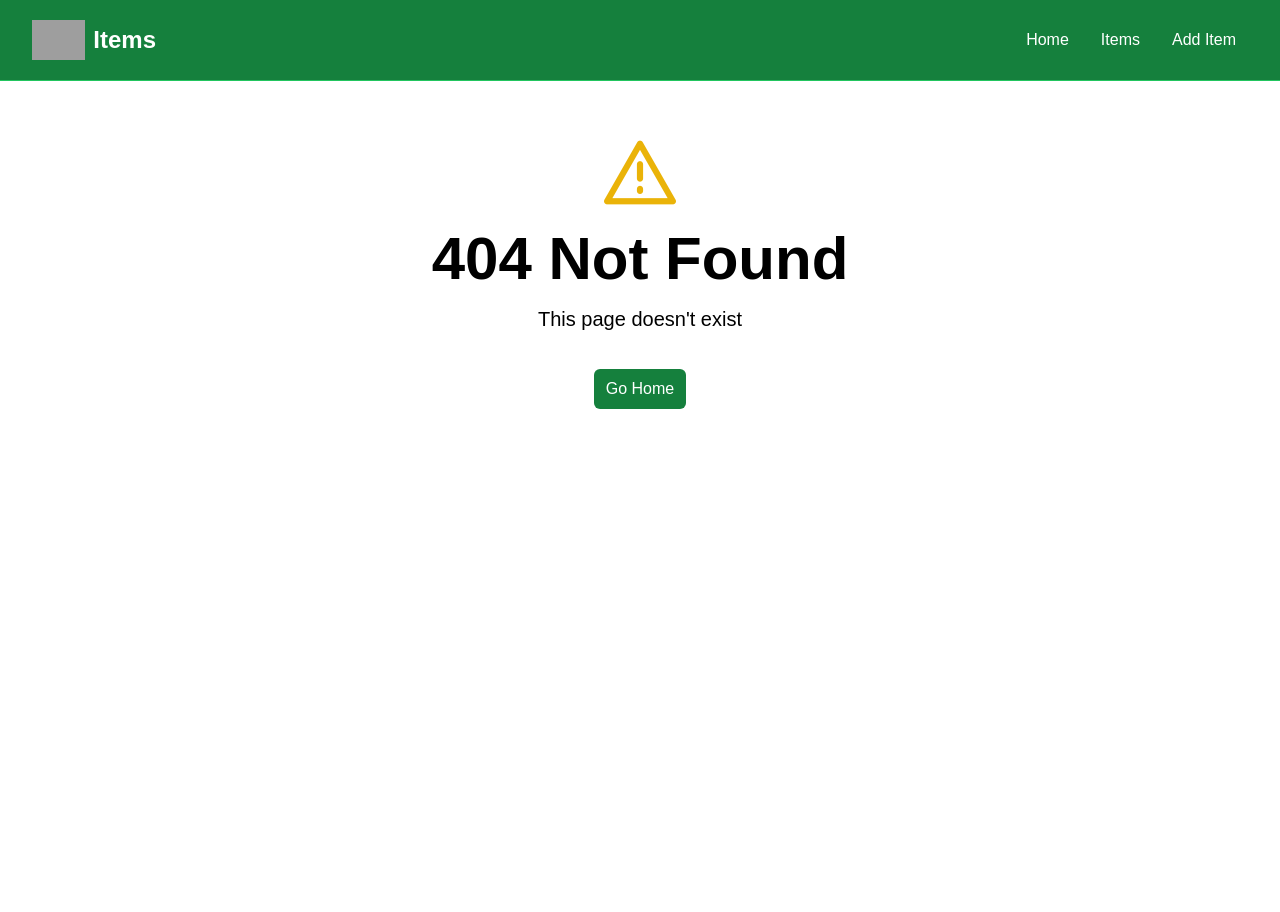
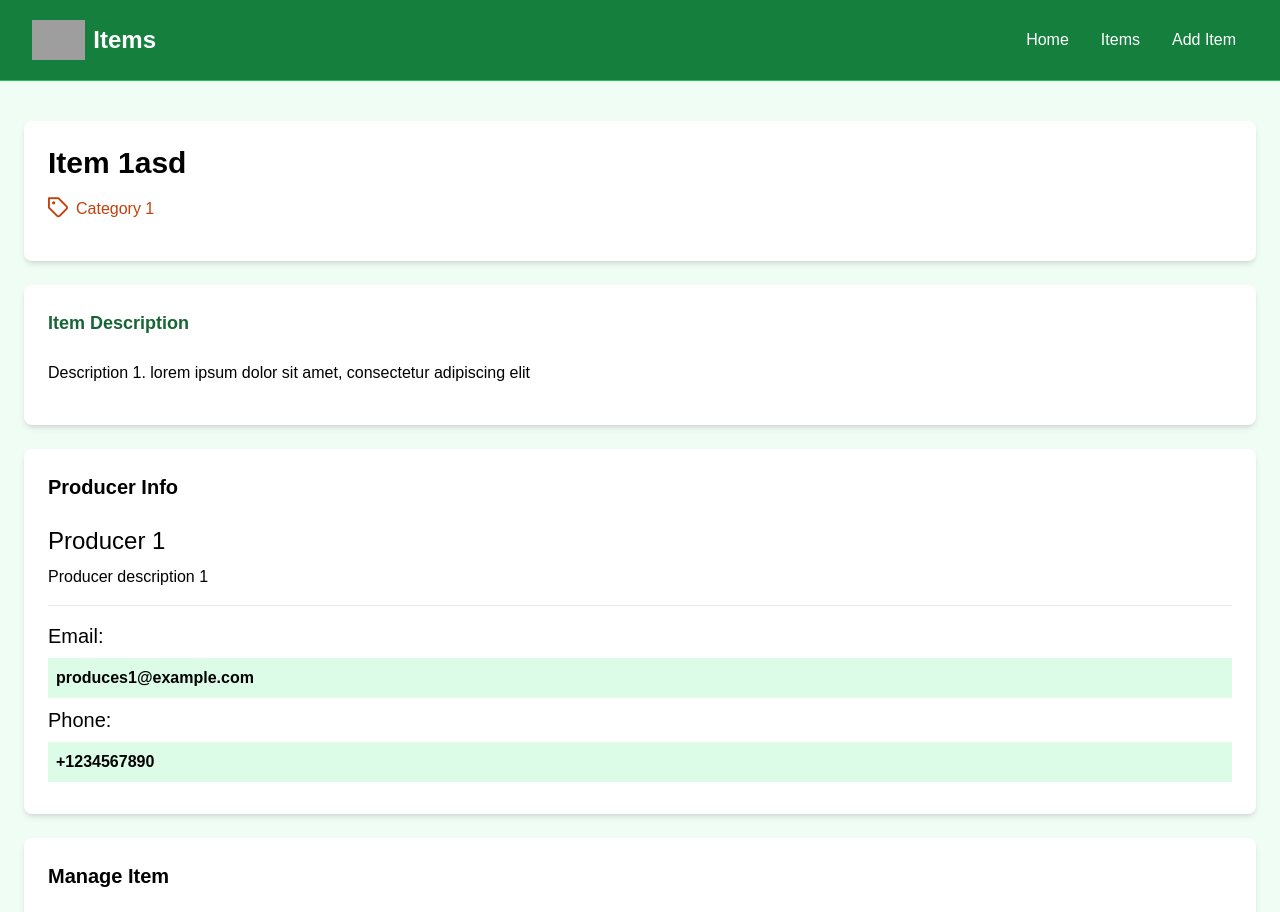
Before and after one commit to boolfalse/vue-job-board, a Vue app: page /items/1 in a window 1280 px wide. Before the commit this address had no page. Shown: the top 912 px of the page. Before the commit the page ends 800 px from the top, so only its background shows below. Built offline with nearby package versions, Linux system fonts and the light colour scheme; data requests are answered from the project's data file; grey boxes are pictures that could not be loaded.

Commit message:
Getting items from the server; Loader

```diff
--- a/package.json
+++ b/package.json
@@ -14,7 +14,8 @@
     "json-server": "^1.0.0-beta.3",
     "primeicons": "^7.0.0",
     "vue": "^3.5.12",
-    "vue-router": "^4.4.5"
+    "vue-router": "^4.4.5",
+    "vue-spinner": "^1.0.4"
   },
   "devDependencies": {
     "@vitejs/plugin-vue": "^5.1.4",
--- a/src/components/Item.vue
+++ b/src/components/Item.vue
@@ -47,7 +47,7 @@ const truncatedDescription = computed(() => {
           <i class="pi pi-tag text-orange-700"></i>
           {{ item.category }}
         </div>
-        <RouterLink to="`/items/${item.id}`" class="h-[36px] bg-green-500 hover:bg-green-600 text-white px-4 py-2 rounded-lg text-center text-sm">
+        <RouterLink :to="`/items/${item.id}`" class="h-[36px] bg-green-500 hover:bg-green-600 text-white px-4 py-2 rounded-lg text-center text-sm">
           See More
         </RouterLink>
       </div>
--- a/src/components/Items.vue
+++ b/src/components/Items.vue
@@ -1,7 +1,8 @@
 
 <script setup>
 import Item from './Item.vue';
-import {defineProps, onMounted, ref} from 'vue';
+import PulseLoader from 'vue-spinner/src/PulseLoader.vue';
+import {defineProps, onMounted, reactive} from 'vue';
 import axios from "axios";
 
 defineProps({
@@ -12,14 +13,19 @@ defineProps({
   },
 });
 
-const items = ref([]);
+const state = reactive({
+  items: [],
+  isLoading: true,
+});
 
 onMounted(async () => {
   try {
     const response = await axios.get('http://localhost:3001/items');
-    items.value = response.data;
+    state.items = response.data;
   } catch (err) {
-    console.error("Error fetching jobs!", err.message);
+    console.error("Error fetching items!", err.message);
+  } finally {
+    state.isLoading = false;
   }
 });
 </script>
@@ -30,8 +36,11 @@ onMounted(async () => {
       <h2 class="text-3xl font-bold text-green-500 mb-6 text-center">
         Browse Items
       </h2>
-      <div class="grid grid-cols-1 md:grid-cols-3 gap-6">
-        <Item v-for="item in items.slice(0, limit || items.length)" :key="item.id" :item="item" />
+      <div v-if="state.isLoading" class="text-center text-gray-500 py-6">
+        <PulseLoader />
+      </div>
+      <div v-else class="grid grid-cols-1 md:grid-cols-3 gap-6">
+        <Item v-for="item in state.items.slice(0, limit || state.items.length)" :key="item.id" :item="item" />
       </div>
     </div>
   </section>
--- a/src/data.json
+++ b/src/data.json
@@ -1,7 +1,7 @@
 {
   "items": [
     {
-      "id" : 1,
+      "id" : "1",
       "title": "Item 1asd",
       "category": "Category 1",
       "description": "Description 1. lorem ipsum dolor sit amet, consectetur adipiscing elit",
@@ -13,7 +13,7 @@
       }
     },
     {
-      "id" : 2,
+      "id" : "2",
       "title": "Item 2",
       "category": "Category 2",
       "description": "Description 2",
@@ -25,7 +25,7 @@
       }
     },
     {
-      "id" : 3,
+      "id" : "3",
       "title": "Item 3",
       "category": "Category 3",
       "description": "Description 3",
@@ -37,7 +37,7 @@
       }
     },
     {
-      "id" : 4,
+      "id" : "4",
       "title": "Item 4",
       "category": "Category 4",
       "description": "Description 4. lorem ipsum dolor sit amet, consectetur adipiscing elit",
@@ -49,7 +49,7 @@
       }
     },
     {
-      "id" : 5,
+      "id" : "5",
       "title": "Item 5",
       "category": "Category 5",
       "description": "Description 5",
--- a/src/router/index.js
+++ b/src/router/index.js
@@ -3,12 +3,14 @@ import { createRouter, createWebHistory } from 'vue-router';
 import HomeView from '@/views/HomeView.vue';
 import ItemsView from "@/views/ItemsView.vue";
 import NotFoundView from "@/views/NotFoundView.vue";
+import ItemView from "@/views/ItemView.vue";
 
 const router = createRouter({
     history: createWebHistory(import.meta.env.BASE_URL),
     routes: [
         { path: '/',  name: 'home',  component: HomeView },
         { path: '/items',  name: 'items',  component: ItemsView },
+        { path: '/items/:id',  name: 'item',  component: ItemView },
         { path: '/:catchAll(.*)', name: 'not-found', component: NotFoundView }, // redirect: { name: 'home' }
     ],
 });
--- /dev/null
+++ b/src/views/ItemView.vue
@@ -0,0 +1,82 @@
+
+<script setup>
+import axios from 'axios';
+import PulseLoader from 'vue-spinner/src/PulseLoader.vue';
+import { reactive, onMounted } from 'vue';
+import { useRoute, RouterLink } from 'vue-router';
+
+const route = useRoute();
+
+const itemId = route.params.id;
+
+const state = reactive({
+  item: {},
+  isLoading: true,
+});
+
+const deleteItem = async () => {
+  alert("Delete item logic goes here!");
+};
+
+onMounted(async () => {
+  try {
+    const response = await axios.get(`http://localhost:3001/items/${itemId}`);
+    state.item = response.data;
+  } catch (err) {
+    console.error("Error fetching item!", err.message);
+  } finally {
+    state.isLoading = false;
+  }
+});
+</script>
+
+<template>
+  <div v-if="state.isLoading" class="text-center text-gray-500 py-6">
+    <PulseLoader />
+  </div>
+  <section v-else class="bg-green-50">
+    <div class="container m-auto py-10 px-6">
+      <div class="grid grid-cols-1 md:grid-cols-70/30 w-full gap-6">
+        <main>
+          <div class="bg-white p-6 rounded-lg shadow-md text-center md:text-left">
+            <h1 class="text-3xl font-bold mb-4">{{ state.item.title }}</h1>
+            <div class="text-gray-500 mb-4 flex align-middle justify-center md:justify-start">
+              <i class="pi pi-tag text-xl text-orange-700 mr-2"></i>
+              <p class="text-orange-700">{{ state.item.category }}</p>
+            </div>
+          </div>
+
+          <div class="bg-white p-6 rounded-lg shadow-md mt-6">
+            <h3 class="text-green-800 text-lg font-bold mb-6">Item Description</h3>
+            <p class="mb-4">{{ state.item.description }}</p>
+          </div>
+        </main>
+
+        <aside>
+          <div class="bg-white p-6 rounded-lg shadow-md">
+            <h3 class="text-xl font-bold mb-6">Producer Info</h3>
+            <h2 class="text-2xl">{{ state.item.producer.name }}</h2>
+            <p class="my-2">
+              {{ state.item.producer.description }}
+            </p>
+            <hr class="my-4" />
+            <h3 class="text-xl">Email:</h3>
+            <p class="my-2 bg-green-100 p-2 font-bold">{{ state.item.producer.email }}</p>
+            <h3 class="text-xl">Phone:</h3>
+            <p class="my-2 bg-green-100 p-2 font-bold">{{ state.item.producer.phone }}</p>
+          </div>
+
+          <div class="bg-white p-6 rounded-lg shadow-md mt-6">
+            <h3 class="text-xl font-bold mb-6">Manage Item</h3>
+            <RouterLink :to="`/items/edit/${state.item.id}`" class="bg-green-500 hover:bg-green-600 text-white text-center font-bold py-2 px-4 rounded-full w-full focus:outline-none focus:shadow-outline mt-4 block">
+              Edit Item
+            </RouterLink>
+            <button @click="deleteItem" class="bg-red-500 hover:bg-red-600 text-white font-bold py-2 px-4 rounded-full w-full focus:outline-none focus:shadow-outline mt-4 block">
+              Delete Item
+            </button>
+          </div>
+        </aside>
+      </div>
+    </div>
+  </section>
+</template>
```
Also changed, not shown: 1 other file (tests, documents, lock files or other folders).
